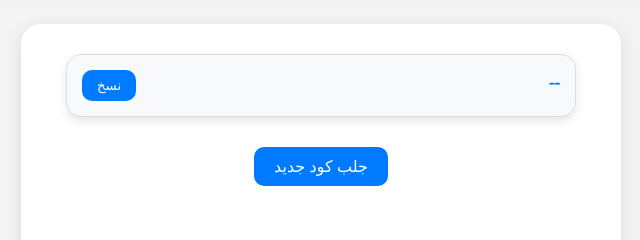
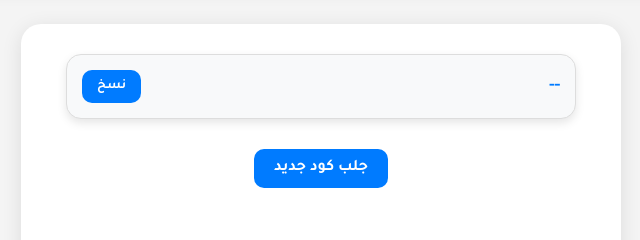
Before and after one commit to Leader4syria/LeaderSyria, a plain HTML site: page service1.html in a window 1280 px wide. Shown: the part 136-376 px from the top of the page, 319-959 px from the left. Drawn offline with Linux system fonts and the light colour scheme.

Commit message:
Add files via upload

```diff
--- a/service1.css
+++ b/service1.css
@@ -142,4 +142,14 @@ footer {
     box-shadow: 0 -4px 20px rgba(0, 0, 0, 0.1);
     margin-top: auto;
     width: 100%;
-}#0A1DEE
+}
+
+#fetch-code-button {
+    font-family: 'Tajawal', sans-serif;
+    font-weight: 700; /* 400 للعادي و700 أو 800 للعريض */
+}
+
+#copy-button {
+    font-family: 'Tajawal', sans-serif;
+    font-weight: 700; /* 400 للعادي و700 أو 800 للعريض */
+}
```
